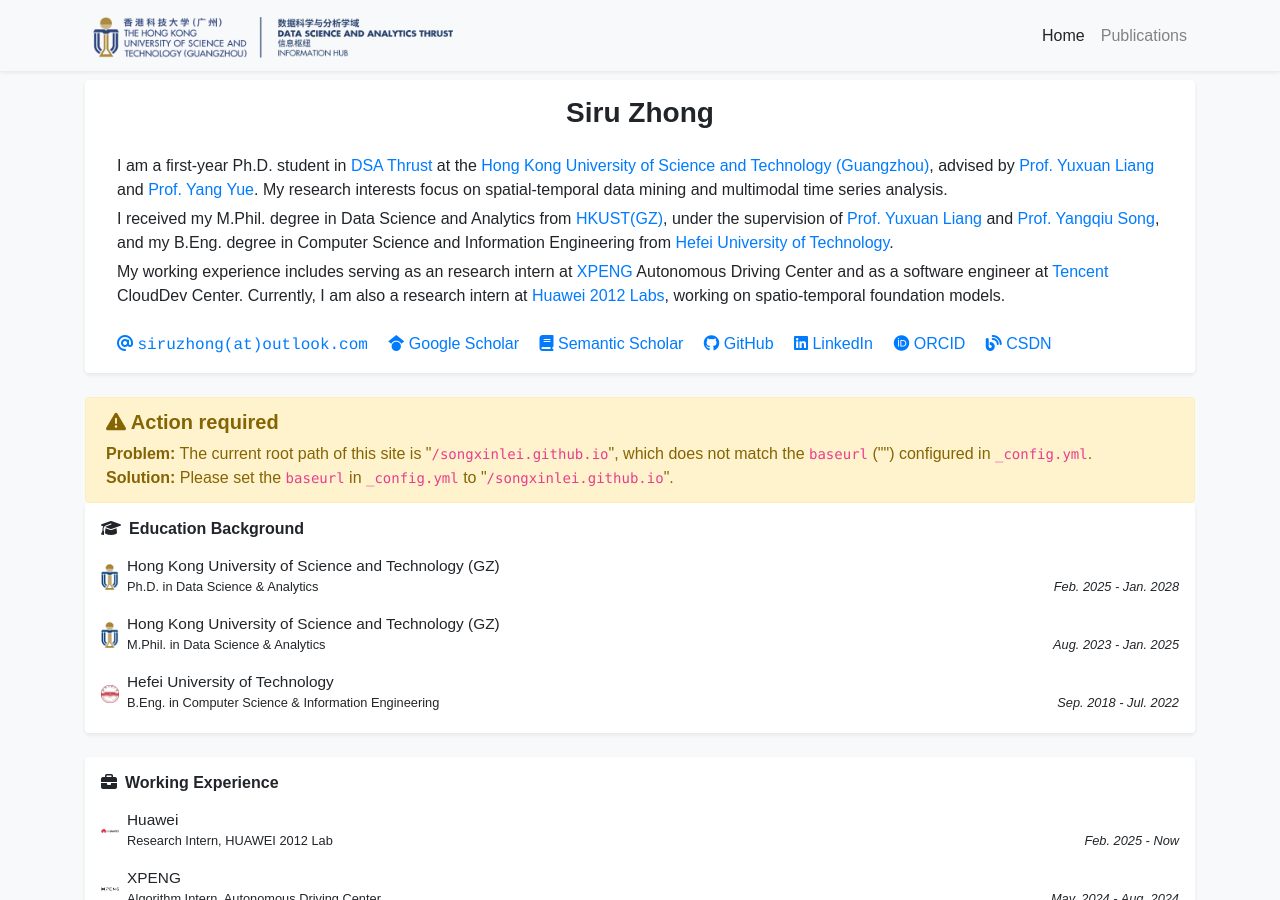
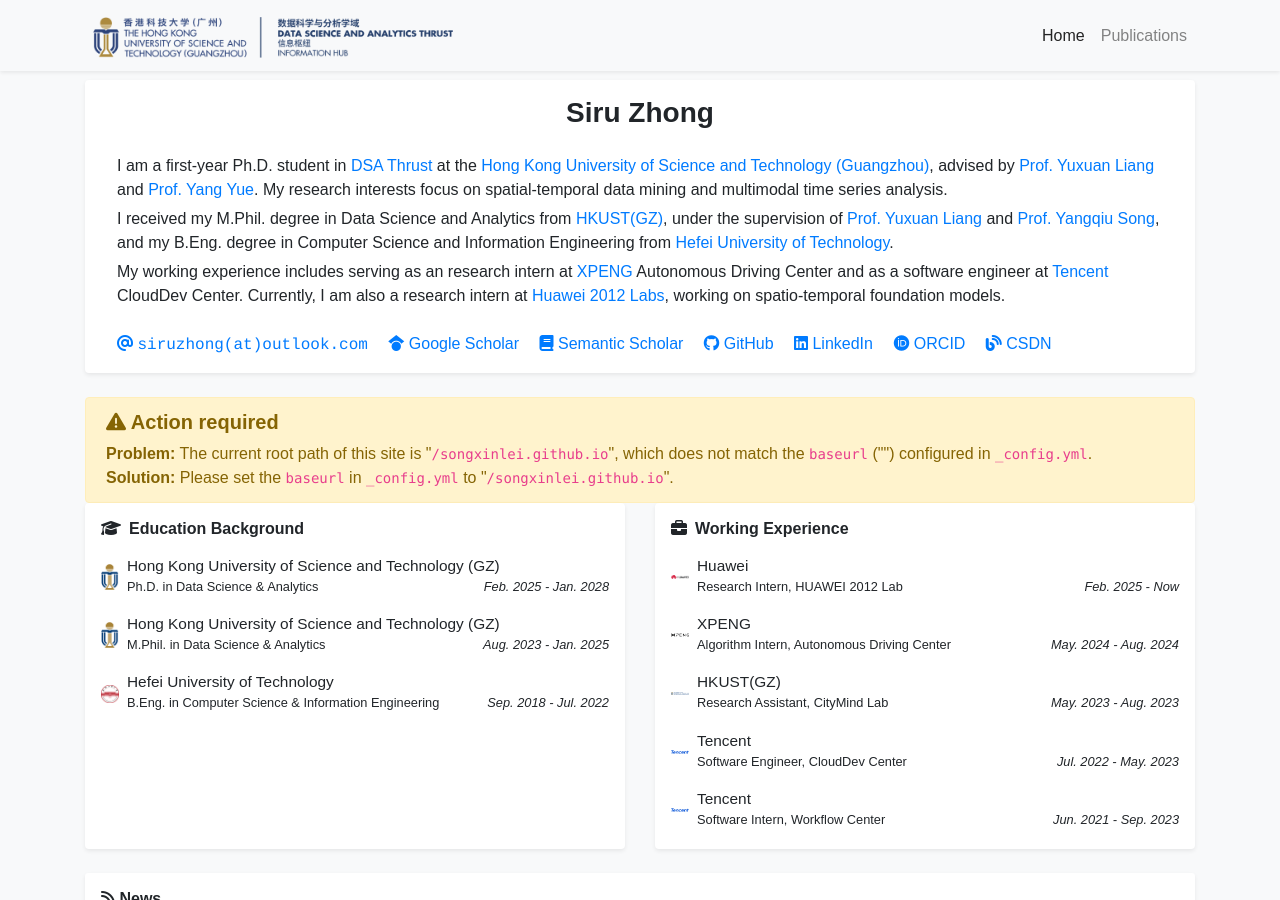
Before and after one commit to thunderlrr/songxinlei.github.io, a Jekyll site: the page built from index.html, in a window 1280 px wide and 900 px high. Built offline with Jekyll 4.4.1, drawn with Linux system fonts in a browser that asks for light colours; a style sheet for code colours, icons or effects is not loaded.

Commit message:
update profile

```diff
--- a/_includes/widgets/experience_card.html
+++ b/_includes/widgets/experience_card.html
@@ -1,7 +1,8 @@
-<!-- Education -->
+<!-- Education & Experience -->
 <div class="row mb-4">
-    <div class="col">
-        <div class="card border-0 shadow-sm bg-white">
+    <!-- Education -->
+    <div class="col-md-6">
+        <div class="card border-0 shadow-sm bg-white h-100">
             <h6 class="p-3 mb-0"><i class="fas fa-graduation-cap mr-2"></i>Education Background</h6>
             <div class="px-3 pb-1">
                 <ul class="list-unstyled mb-1">
@@ -22,12 +23,10 @@
             </div>
         </div>
     </div>
-</div>
 
-<!-- Experience -->
-<div class="row mb-4">
-    <div class="col">
-        <div class="card border-0 shadow-sm bg-white">
+    <!-- Experience -->
+    <div class="col-md-6">
+        <div class="card border-0 shadow-sm bg-white h-100">
             <h6 class="p-3 mb-0"><i class="fas fa-briefcase mr-2"></i>Working Experience</h6>
             <div class="px-3 pb-1">
                 <ul class="list-unstyled mb-1">
```
